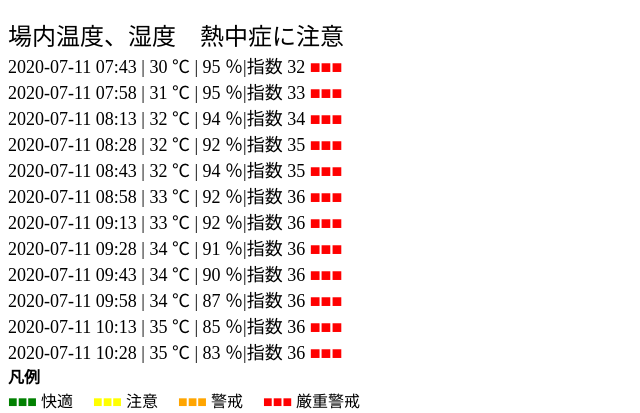
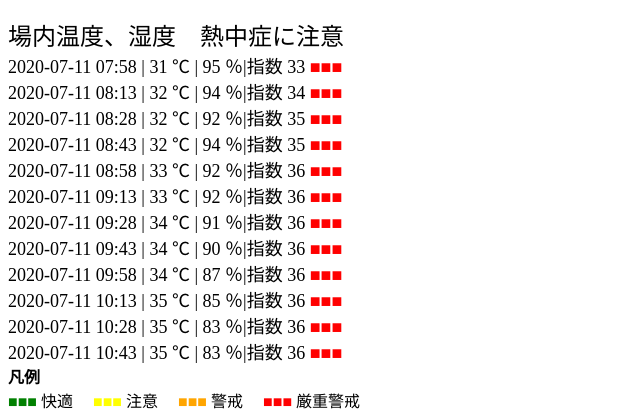
Before and after one commit to maki104/ambient000, a plain HTML site: page index.html in a window 1280 px wide. Shown: the part 243-656 px from the top of the page, 0-640 px from the left. Drawn offline with Linux system fonts and the light colour scheme.

Commit message:
update html

```diff
--- a/index.html
+++ b/index.html
@@ -12,7 +12,6 @@
 <input type = "button" value ="再読込" style="width:120px;height:50px;font-size:24px;background:blue;color:white" onclick="location.reload();">
 </h2>
   <font size = +2>場内温度、湿度　熱中症に注意</font><br>
-  <font size=+1> 2020-07-11 07:43 | 30 ℃ | 95 ％|指数  32  <font color= red >■■■</font></font><br>
   <font size=+1> 2020-07-11 07:58 | 31 ℃ | 95 ％|指数  33  <font color= red >■■■</font></font><br>
   <font size=+1> 2020-07-11 08:13 | 32 ℃ | 94 ％|指数  34  <font color= red >■■■</font></font><br>
   <font size=+1> 2020-07-11 08:28 | 32 ℃ | 92 ％|指数  35  <font color= red >■■■</font></font><br>
@@ -24,6 +23,7 @@
   <font size=+1> 2020-07-11 09:58 | 34 ℃ | 87 ％|指数  36  <font color= red >■■■</font></font><br>
   <font size=+1> 2020-07-11 10:13 | 35 ℃ | 85 ％|指数  36  <font color= red >■■■</font></font><br>
   <font size=+1> 2020-07-11 10:28 | 35 ℃ | 83 ％|指数  36  <font color= red >■■■</font></font><br>
+  <font size=+1> 2020-07-11 10:43 | 35 ℃ | 83 ％|指数  36  <font color= red >■■■</font></font><br>
   <b>凡例　　</b><br>
   <font color = green>■■■</font> 快適
   <font color = yellow>■■■</font> 注意
```
